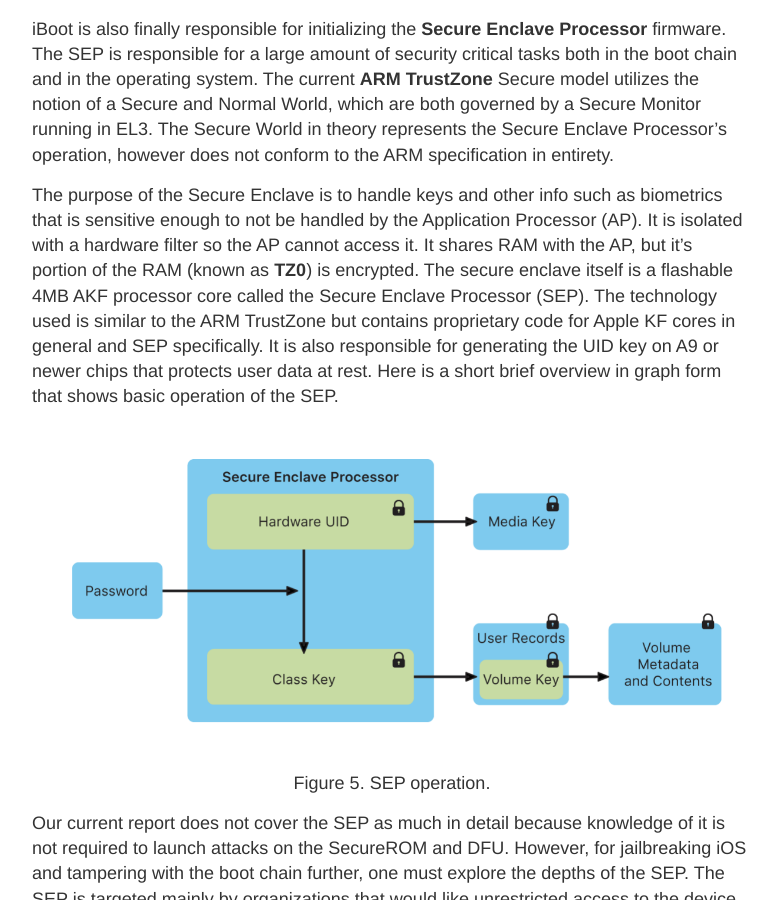
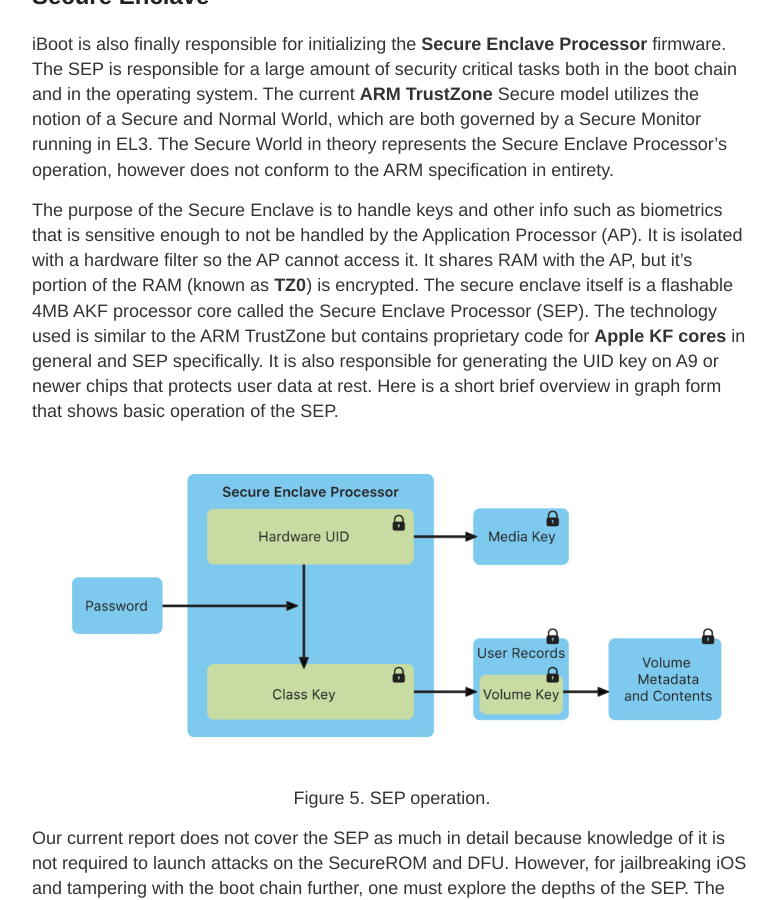
Before and after one commit to YungRaj/YungRaj.github.io, a Jekyll site: the page built from _posts/2020-05-12-checkra1n.md, in a window 1280 px wide and 900 px high, scrolled down 7042 px. Shown: the whole window, without its empty margins (248-1025 px from the left). Built offline with Jekyll 4.4.1, drawn with Linux system fonts in a browser that asks for light colours; some of the changed text lies outside the part shown.

Commit message:
more edits

```diff
--- a/_posts/2020-05-12-checkra1n.md
+++ b/_posts/2020-05-12-checkra1n.md
@@ -28,7 +28,8 @@
 The SecureROM starts when the device experiences a cold boot. It initializes the hardware and if the boot is normal, the SecureROM proceeds to LLB (Low Level Bootloader), which locates iBoot. iBoot proceeds to boot the device normally by loading the kernelcache into memory and the rest of iOS. If the boot is in DFU mode, then the device requests iBSS from the host and then loads iBoot Epoch Change (iBEC) to proceed towards a recovery mode or OTA update.
 
 The SecureROM, LLB, and iBoot share a lot of the same code. According to newosxbook, all of these components contain code for
-Rebase loop: which checks if the code has been loaded at a predefined virtual address (e.g. 0x100000000 for the t8020 ROM, or 0x19c030000 for iBoot-5540). If not, the code is moved by copying using LDP/STP instructions and the X3, X4 registers
+
+**Rebase loop**: which checks if the code has been loaded at a predefined virtual address (e.g. 0x100000000 for the t8020 ROM, or 0x19c030000 for iBoot-5540). If not, the code is moved by copying using LDP/STP instructions and the X3, X4 registers
 
 **Platform bootstrapping**: CPU initialization, Setting up the Vector Base Address Register, the MMU and other ARM MSRs.
 
@@ -121,7 +122,7 @@
 
 iBoot is also finally responsible for initializing the **Secure Enclave Processor** firmware. The SEP is responsible for a large amount of security critical tasks both in the boot chain and in the operating system. The current **ARM TrustZone** Secure model utilizes the notion of a Secure and Normal World, which are both governed by a Secure Monitor running in EL3. The Secure World in theory represents the Secure Enclave Processor’s operation, however does not conform to the ARM specification in entirety.
 
-The purpose of the Secure Enclave is to handle keys and other info such as biometrics that is sensitive enough to not be handled by the Application Processor (AP). It is isolated with a hardware filter so the AP cannot access it. It shares RAM with the AP, but it's portion of the RAM (known as **TZ0**) is encrypted. The secure enclave itself is a flashable 4MB AKF processor core called the Secure Enclave Processor (SEP). The technology used is similar to the ARM TrustZone but contains proprietary code for Apple KF cores in general and SEP specifically. It is also responsible for generating the UID key on A9 or newer chips that protects user data at rest. Here is a short brief overview in graph form that shows basic operation of the SEP.
+The purpose of the Secure Enclave is to handle keys and other info such as biometrics that is sensitive enough to not be handled by the Application Processor (AP). It is isolated with a hardware filter so the AP cannot access it. It shares RAM with the AP, but it's portion of the RAM (known as **TZ0**) is encrypted. The secure enclave itself is a flashable 4MB AKF processor core called the Secure Enclave Processor (SEP). The technology used is similar to the ARM TrustZone but contains proprietary code for **Apple KF cores** in general and SEP specifically. It is also responsible for generating the UID key on A9 or newer chips that protects user data at rest. Here is a short brief overview in graph form that shows basic operation of the SEP.
 
 ![Figure 5](https://github.com/YungRaj/YungRaj.github.io/raw/master/images/checkra1n/figure_5.png)
 
```
